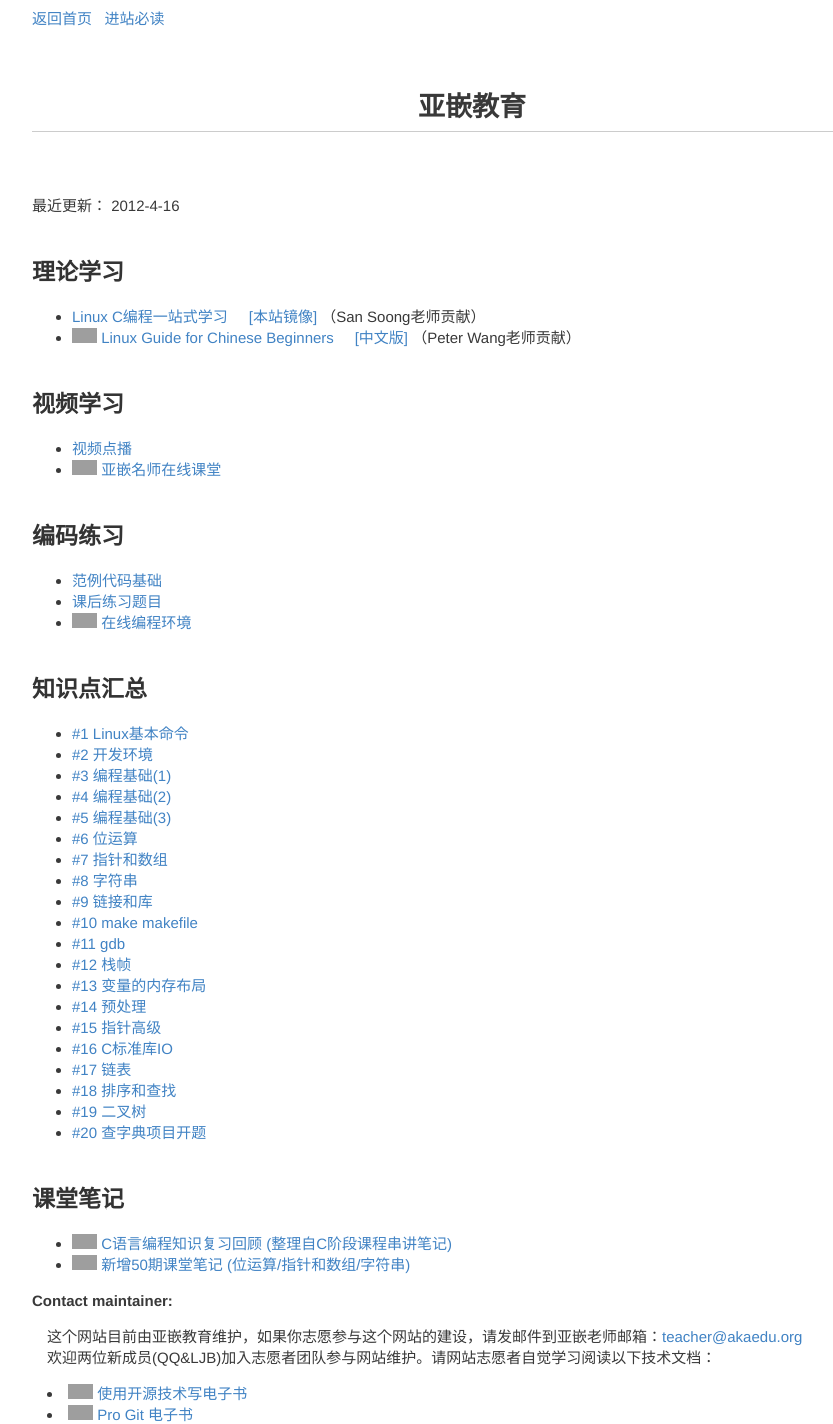
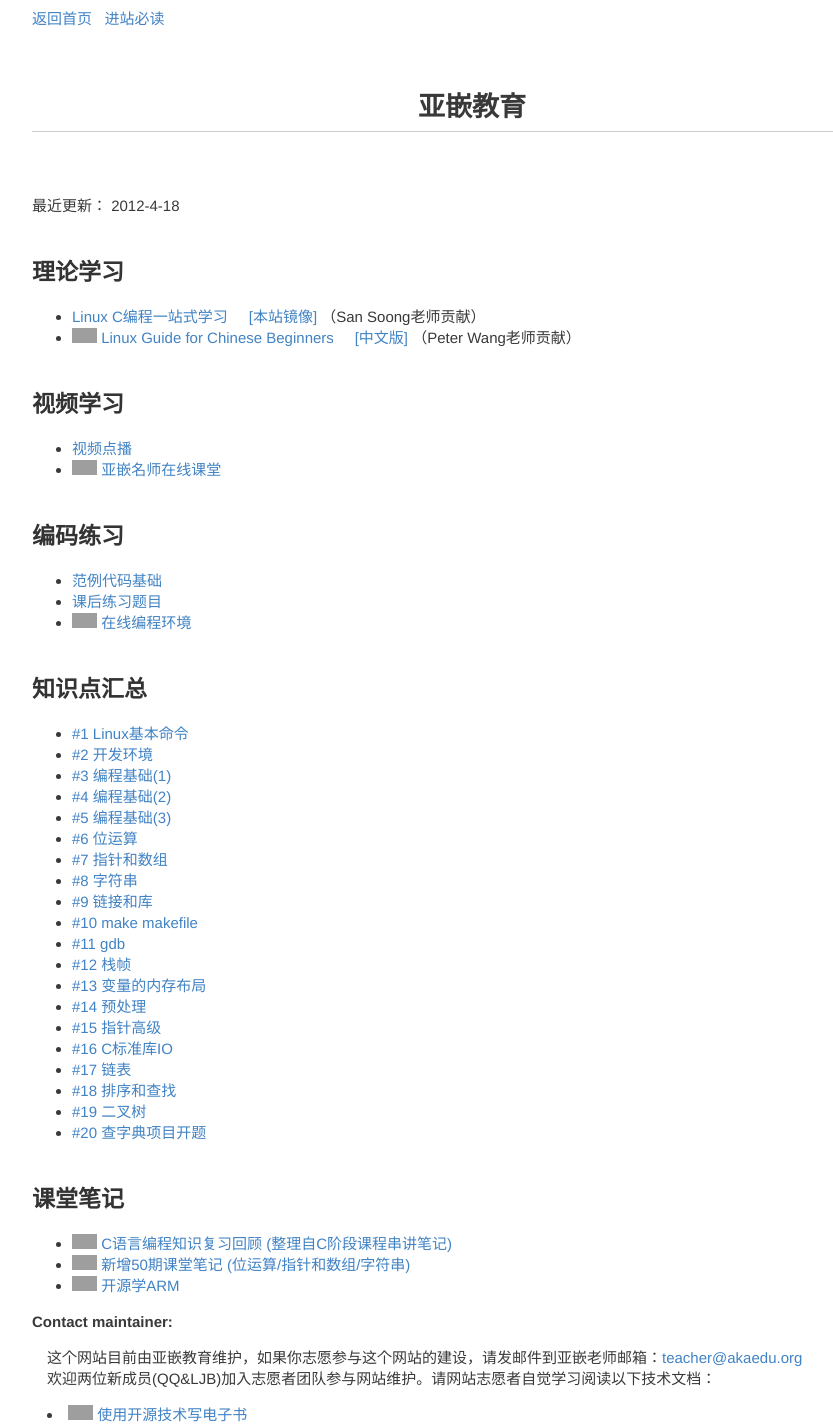
Before and after one commit to akaedu/akaedu.github.com, a Jekyll site: the page built from index.md, in a window 1280 px wide. Shown: the top 1424 px of the page, without its empty margins (168-1001 px from the left). Built offline with Jekyll 4.4.1, drawn with Linux system fonts in a browser that asks for light colours; Markdown is read by kramdown in place of the engine named in the settings; comment, search, counter and statistics services are not loaded; grey boxes are pictures that could not be loaded.

Commit message:
Update index.md

```diff
--- a/index.md
+++ b/index.md
@@ -3,7 +3,7 @@ layout: post
 title: 亚嵌教育
 category: tech
 ---
-最近更新： 2012-4-16
+最近更新： 2012-4-18
 
 ##理论学习
 <ul>
@@ -73,6 +73,10 @@ category: tech
  <img border="0" src="http://www.akaedu.org/img/new2.gif" width="25" height="15">
  <a href="term50_notes.html">新增50期课堂笔记 (位运算/指针和数组/字符串) </a>
 </li>
+<li>
+  <img border="0" src="http://www.akaedu.org/img/new2.gif" width="25" height="15">
+  <a href="http://limingth.github.com/">开源学ARM</a>
+</li>
 </ul>
 
 <p>
```
